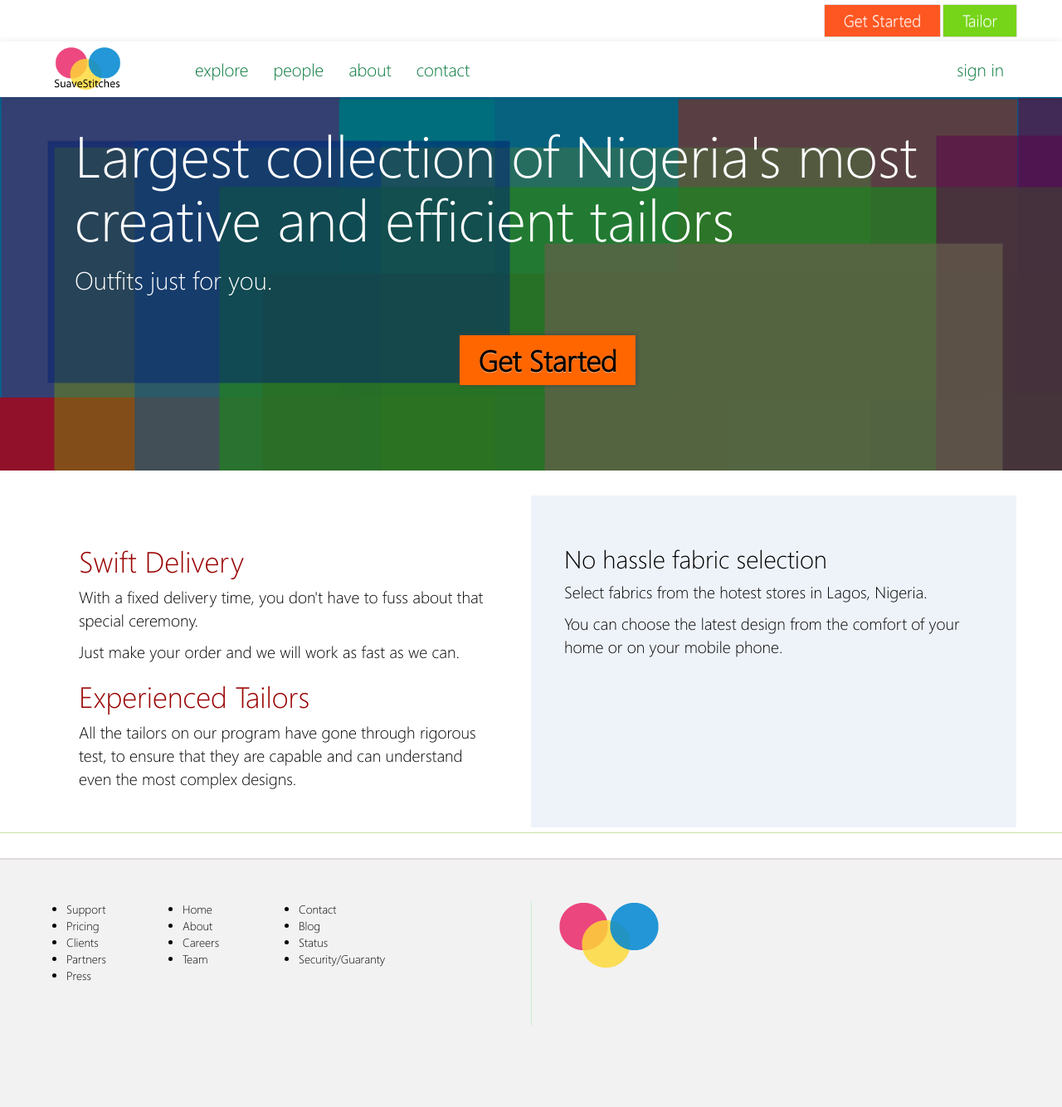
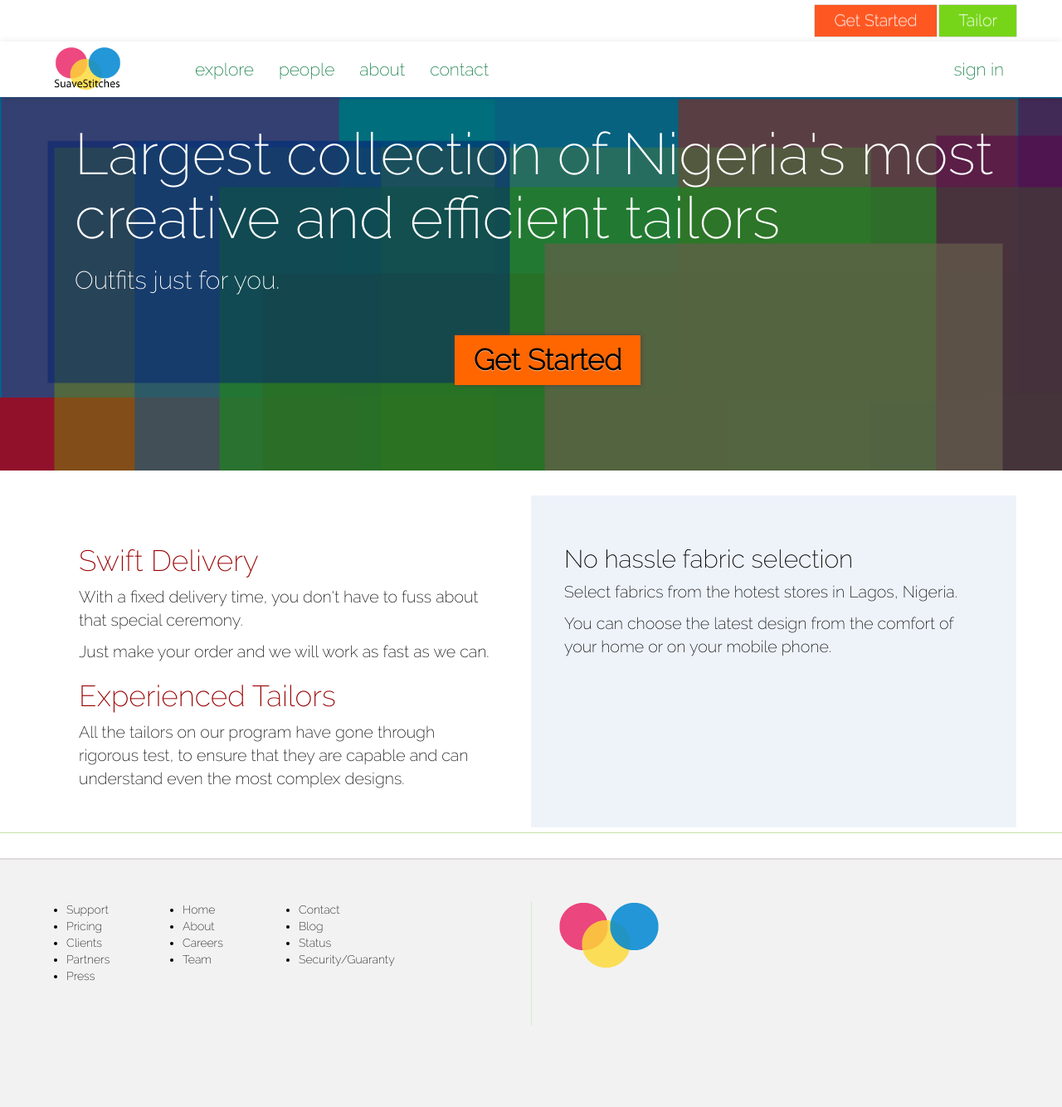
Before and after one commit to avoajaugochukwu/suaveproject, a Django app: page /suave/ in a window 1280 px wide. Shown: the whole page at 83% size. Run offline with Django 3.2, Linux system fonts and the light colour scheme; some libraries are stand-ins or nearby versions.

Commit message:
Raleway fonts for UI

```diff
--- a/suave/static/css/style.css
+++ b/suave/static/css/style.css
@@ -443,7 +443,7 @@ body {
 @font-face {
   font-family: 'weblysleek';
   /*src: url('../font/weblysleek/weblysleekuisl.ttf') format('truetype');*/
-  src: url("../fonts/weblysleekuil.ttf") format("truetype");
+  src: url("../fonts/Raleway-ExtraLight.ttf") format("truetype");
   font-weight: normal;
   font-style: normal;
 }
--- a/suave/static/css/style.scss
+++ b/suave/static/css/style.scss
@@ -38,7 +38,10 @@ body {
 		font-family: 'weblysleek';
 
 		/*src: url('../font/weblysleek/weblysleekuisl.ttf') format('truetype');*/
-		src: url('../fonts/weblysleekuil.ttf') format('truetype');
+		// src: url('../fonts/weblysleekuil.ttf') format('truetype');
+		// src: url('../fonts/Raleway-Thin.ttf') format('truetype');
+		// src: url('../fonts/Raleway-ExtraBold.ttf') format('truetype');
+		src: url('../fonts/Raleway-ExtraLight.ttf') format('truetype');
 		font-weight: normal;
 		font-style: normal;
 }
--- a/suave/templates/i/client/order.html
+++ b/suave/templates/i/client/order.html
@@ -91,9 +91,12 @@
 				<div role="tabpanel" class="tab-pane" id="settings">
 					<div class="row">
 							<div class="col-lg-6 col-lg-offset-3 order-tab-content" style="">
+								<h4>Other Details (optional)</h4>
+								<br><br>
 								<textarea class="form-control">
-
+								Anything you want us to know
 								</textarea>
+								<br><br>
 								<div class="form-signup-base">
 									<input type="submit" class="btn btn-success btn-lg" value="Submit">
 								</div>
```
Also changed, not shown: suave/static/fonts/Raleway-ExtraBold.ttf (added), suave/static/fonts/Raleway-ExtraLight.ttf (added), suave/static/fonts/Raleway-Light.ttf (added), suave/static/fonts/Raleway-Thin.ttf (added), 1 other file.
